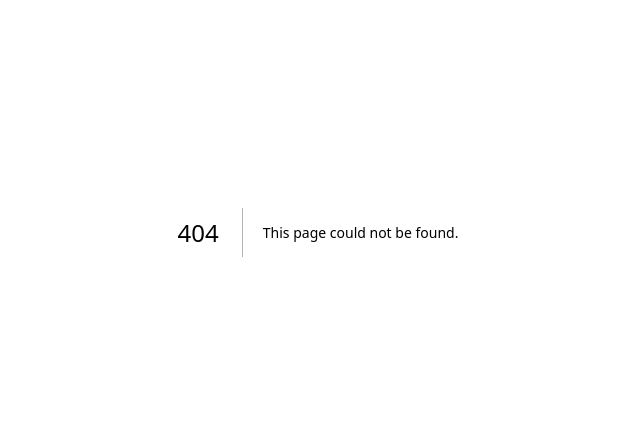
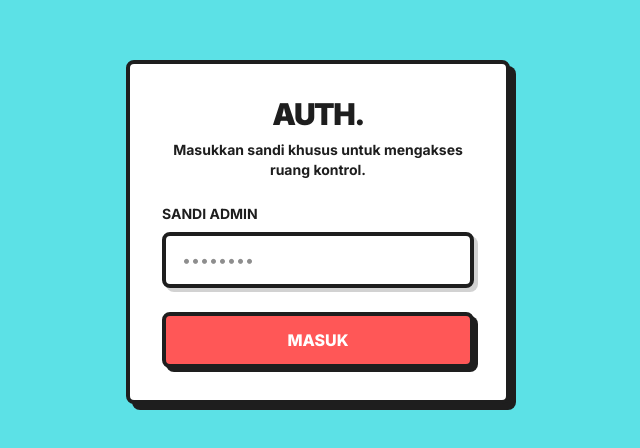
Before and after one commit to jnswnt/manesmata, a Next.js app: page /admin/login in a window 1280 px wide. Before the commit this address had no page. Shown: the part 168-616 px from the top of the page, without its empty margins (322-962 px from the left). Built offline with nearby package versions, Linux system fonts and the light colour scheme.

Commit message:
feat: Proteksi halaman Admin dengan Login Neobrutalism & Middleware

```diff
--- a/src/app/actions.ts
+++ b/src/app/actions.ts
@@ -2,6 +2,31 @@
 
 import { prisma } from "@/lib/prisma";
 import { revalidatePath } from "next/cache";
+import { cookies } from "next/headers";
+
+export async function loginAdmin(password: string) {
+    const adminPassword = process.env.ADMIN_PASSWORD;
+    if (!adminPassword || password !== adminPassword) {
+        return { error: "Password salah atau belum disetur!" };
+    }
+
+    // Set cookie yang aman untuk sesi login (berlaku 1 hari)
+    const cookieStore = await cookies();
+    cookieStore.set("admin-session", "authenticated", {
+        httpOnly: true,
+        secure: process.env.NODE_ENV === "production",
+        maxAge: 60 * 60 * 24,
+        path: "/",
+    });
+
+    return { success: true };
+}
+
+export async function logoutAdmin() {
+    const cookieStore = await cookies();
+    cookieStore.delete("admin-session");
+    return { success: true };
+}
 
 export async function getProjects() {
     try {
--- /dev/null
+++ b/src/app/admin/login/page.tsx
@@ -0,0 +1,64 @@
+"use client";
+
+import { useState, useTransition } from "react";
+import { loginAdmin } from "@/app/actions";
+import { useRouter } from "next/navigation";
+
+export default function LoginPage() {
+    const [password, setPassword] = useState("");
+    const [error, setError] = useState<string | null>(null);
+    const [isPending, startTransition] = useTransition();
+    const router = useRouter();
+
+    const handleLogin = (e: React.FormEvent) => {
+        e.preventDefault();
+        setError(null);
+
+        startTransition(async () => {
+            const result = await loginAdmin(password);
+            if (result.error) {
+                setError(result.error);
+            } else {
+                router.push("/admin");
+                router.refresh(); // Segarkan status autentikasi middleware di client
+            }
+        });
+    };
+
+    return (
+        <div className="min-h-screen flex items-center justify-center p-6 bg-[var(--color-secondary)]">
+            <div className="neo-box bg-white max-w-sm w-full p-8 flex flex-col items-center">
+                <h1 className="text-3xl font-black uppercase tracking-tighter mb-2">Auth.</h1>
+                <p className="font-bold text-sm mb-6 text-center">Masukkan sandi khusus untuk mengakses ruang kontrol.</p>
+
+                {error && (
+                    <div className="w-full bg-[var(--color-primary)] text-white font-bold p-3 border-4 border-black mb-4 text-sm">
+                        ❌ {error}
+                    </div>
+                )}
+
+                <form onSubmit={handleLogin} className="w-full flex flex-col gap-4">
+                    <div>
+                        <label className="block font-bold mb-2 uppercase text-sm">Sandi Admin</label>
+                        <input
+                            type="password"
+                            className="neo-input"
+                            value={password}
+                            onChange={(e) => setPassword(e.target.value)}
+                            placeholder="••••••••"
+                            required
+                        />
+                    </div>
+
+                    <button
+                        type="submit"
+                        disabled={isPending}
+                        className={`neo-button w-full py-4 mt-2 ${isPending ? 'opacity-50 cursor-wait' : ''}`}
+                    >
+                        {isPending ? "MEMERIKSA..." : "MASUK"}
+                    </button>
+                </form>
+            </div>
+        </div>
+    );
+}
--- a/src/app/admin/page.tsx
+++ b/src/app/admin/page.tsx
@@ -1,6 +1,7 @@
-import { getProjects, deleteProject } from "../actions";
+import { getProjects, deleteProject, logoutAdmin } from "../actions";
 import Link from "next/link";
 import ProjectForm from "./ProjectForm";
+import { redirect } from "next/navigation";
 
 export default async function AdminPage() {
     const projects = await getProjects();
@@ -11,9 +12,20 @@ export default async function AdminPage() {
                 <div className="text-2xl font-black tracking-tighter uppercase">
                     Admin <span className="text-[var(--color-primary)]">Dashboard</span>
                 </div>
-                <Link href="/" className="font-bold text-sm tracking-wide hover:underline decoration-2 underline-offset-4">
-                    Kembali ke Web
-                </Link>
+                <div className="flex gap-4 items-center">
+                    <Link href="/" className="font-bold text-sm tracking-wide hover:underline decoration-2 underline-offset-4">
+                        Lihat Web
+                    </Link>
+                    <form action={async () => {
+                        "use server";
+                        await logoutAdmin();
+                        redirect("/admin/login");
+                    }}>
+                        <button type="submit" className="font-bold text-sm tracking-wide border-2 border-black bg-black text-white px-4 py-2 hover:bg-[var(--color-primary)] transition-colors">
+                            Logout
+                        </button>
+                    </form>
+                </div>
             </nav>
 
             <main className="max-w-6xl mx-auto px-6 grid grid-cols-1 lg:grid-cols-3 gap-8 relative items-start">
--- /dev/null
+++ b/src/middleware.ts
@@ -0,0 +1,27 @@
+import { NextResponse } from 'next/server'
+import type { NextRequest } from 'next/server'
+
+export function middleware(request: NextRequest) {
+    // Hanya proteksi route yang berawalan /admin
+    if (request.nextUrl.pathname.startsWith('/admin')) {
+        // Abaikan jika sedang menuju halaman login admin itu sendiri
+        if (request.nextUrl.pathname === '/admin/login') {
+            return NextResponse.next();
+        }
+
+        // Cek apakah ada cookie sesi admin yang valid
+        const sessionCookie = request.cookies.get('admin-session');
+
+        // Jika tidak ada cookie, tendang kembali ke halaman login
+        if (!sessionCookie || sessionCookie.value !== 'authenticated') {
+            return NextResponse.redirect(new URL('/admin/login', request.url));
+        }
+    }
+
+    return NextResponse.next();
+}
+
+export const config = {
+    // Menentukan path mana saja yang akan memicu middleware ini berjalan
+    matcher: ['/admin/:path*'],
+}
```
